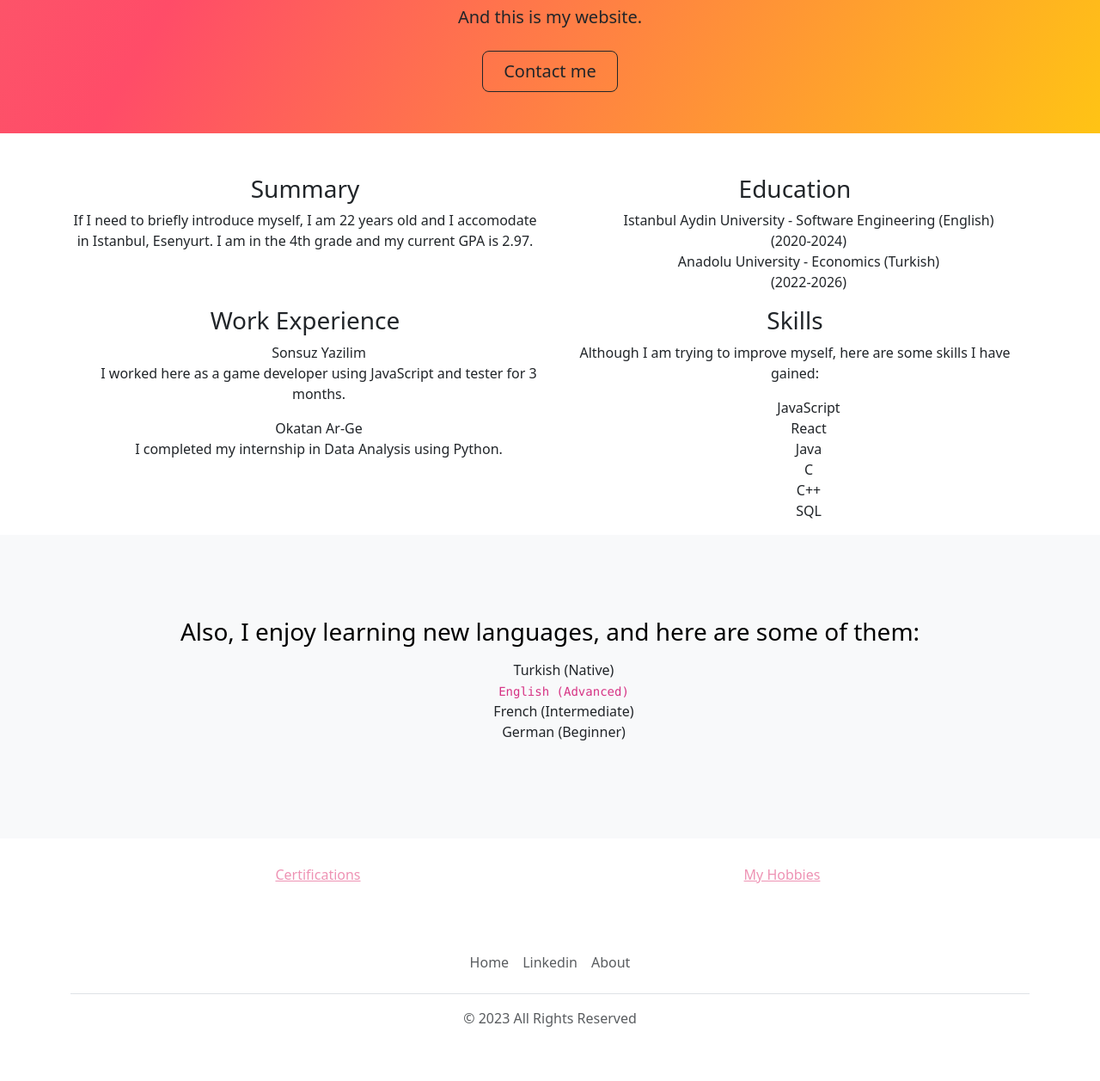
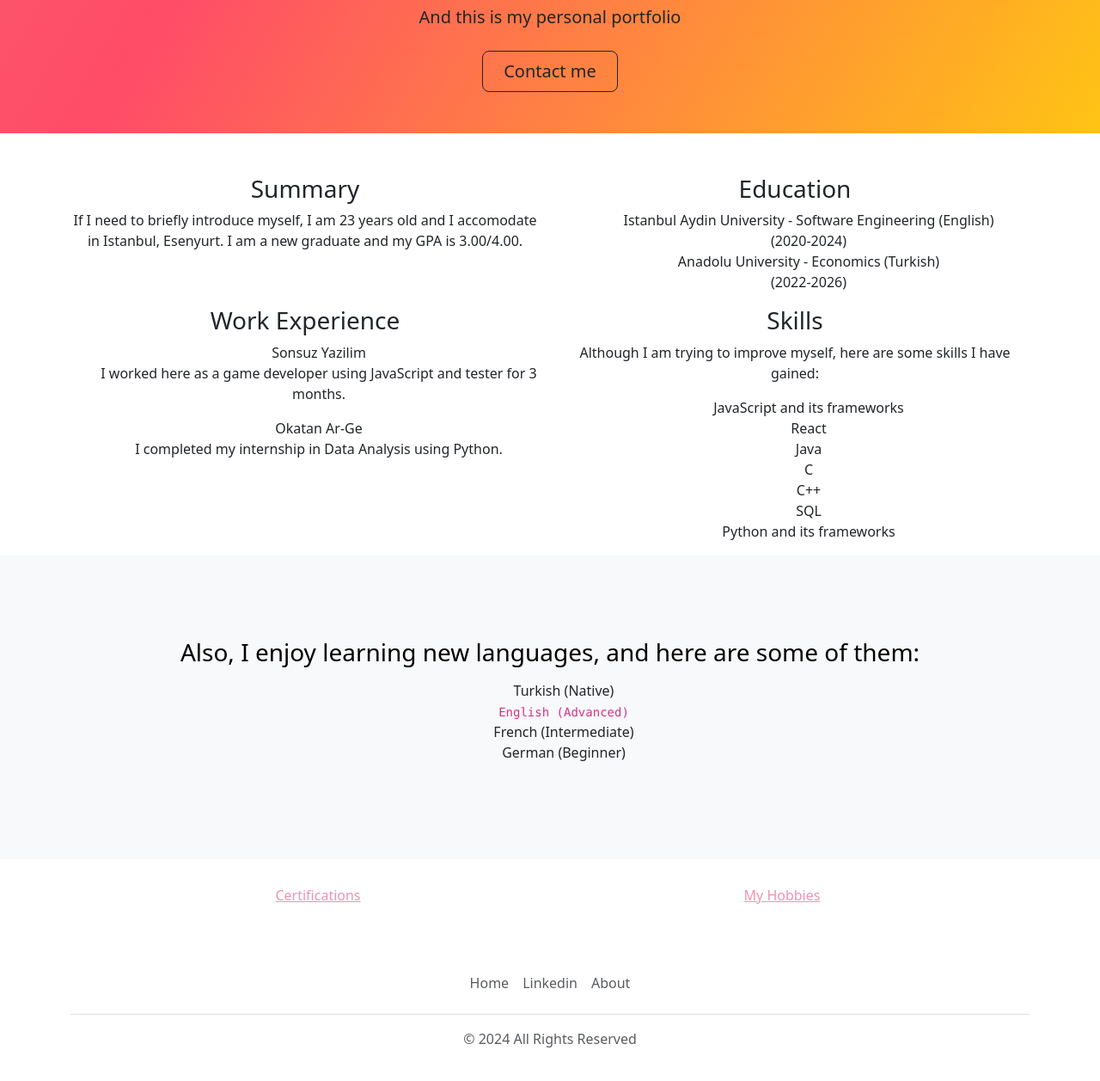
Before and after one commit to denizsert01/html.cv.denizsert, a plain HTML site: page index.html in a window 1280 px wide. Shown: the part 433-1690 px from the top of the page at 86% size. Drawn offline with nearby package versions, Linux system fonts and the light colour scheme; a web font is replaced by a local one.

Commit message:
Update index.html
21.11.2024 changes

```diff
--- a/index.html
+++ b/index.html
@@ -22,7 +22,7 @@
       <img class="d-block mx-auto mb-4" src="./photos/WhatsApp Image 2023-07-28 at 16.03.04.jpeg" alt="photo" height="300px">
         <h1 class="display-5 fw-bold text-body-emphasis hello">Hello, I'm Deniz</h1>
         <div class="col-lg-6 mx-auto">
-          <p class="lead mb-4">And this is my website.</p>
+          <p class="lead mb-4">And this is my personal portfolio</p>
           <div class="d-grid gap-2 d-sm-flex justify-content-sm-center">
             <a href="./public/contact.html">
             <button type="button" class="btn btn-outline-dark btn-lg px-4 gap-3">Contact me</button>
@@ -37,8 +37,8 @@
             <div class="row row-cols-2">
               <div class="col">
                <h3>Summary</h3>
-                 <p>If I need to briefly introduce myself, I am 22 years old and I accomodate in Istanbul, Esenyurt.
-                       I am in the 4th grade and my current GPA is 2.97.
+                 <p>If I need to briefly introduce myself, I am 23 years old and I accomodate in Istanbul, Esenyurt.
+                       I am a new graduate and my GPA is 3.00/4.00.
                  </p>
              </div>
               <div class="col">
@@ -63,12 +63,13 @@
     <h3>Skills</h3>
     <p> Although I am trying to improve myself, here are some skills I have gained: </p>
     <ul>
-        <li>JavaScript</li>
+        <li>JavaScript and its frameworks</li>
         <li>React</li>
         <li>Java</li>
         <li>C</li>
         <li>C++</li>
         <li>SQL</li>
+        <li>Python and its frameworks</li>
     </ul>
  </div>
             </div>
@@ -111,7 +112,7 @@
             <li class="nav-item"><a href="https://www.linkedin.com/in/nurdan-deniz-sert-267811238/" class="nav-link px-2 text-body-secondary">Linkedin</a></li>
             <li class="nav-item"><a href="#" class="nav-link px-2 text-body-secondary">About</a></li>
           </ul>
-          <p class="text-center text-body-secondary">© 2023 All Rights Reserved </p>
+          <p class="text-center text-body-secondary">© 2024 All Rights Reserved </p>
         </footer>
       </div>
 
```
